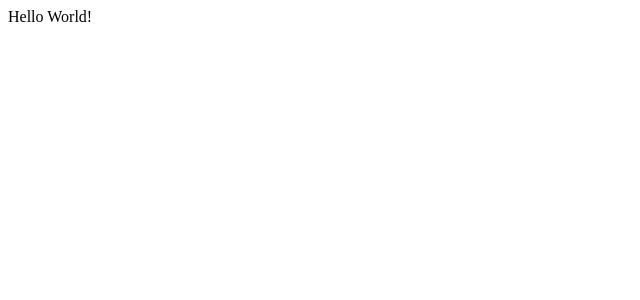
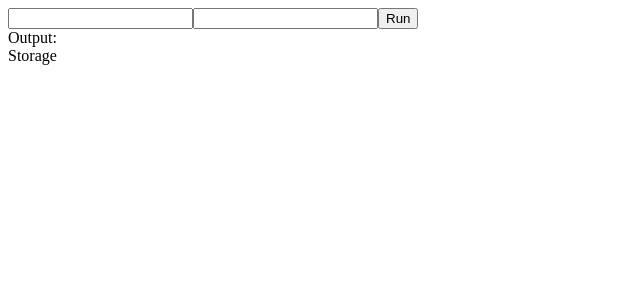
Before and after one commit to chvmvd/brainfuck-playground, a React (Vite) app: page / in a window 1280 px wide. Shown: the top 300 px of the page, without its empty margins (0-640 px from the left). Built offline with nearby package versions, Linux system fonts and the light colour scheme.

Commit message:
Create playground

```diff
--- a/src/App.tsx
+++ b/src/App.tsx
@@ -1,15 +1,67 @@
-import { useEffect } from "react";
-import reactLogo from "./assets/react.svg";
+import { useState } from "react";
+import { type Storage } from "./components/brainfuckDefinitions";
 import brainfuckInterpreter from "./components/brainfuckInterpreter";
+import brainfuckSyntaxChecker from "./components/brainfuckSyntaxChecker";
 
 function App() {
-  useEffect(() => {
-    const output = brainfuckInterpreter("++++++++[>++++++++<-]>+.+.+.", "");
-    console.log(output);
-  }, []);
+  const [sourceCode, setSourceCode] = useState<string>("");
+  const [input, setInput] = useState<string>("");
+  const [output, setOutput] = useState<string>("");
+  const [storage, setStorage] = useState<Storage>([]);
+  const [pointer, setPointer] = useState<number>(0);
   return (
     <>
-      <div>Hello World!</div>
+      <input
+        type="text"
+        value={sourceCode}
+        onChange={(e) => {
+          setSourceCode(e.target.value);
+        }}
+      />
+      <input
+        type="text"
+        value={input}
+        onChange={(e) => {
+          setInput(e.target.value);
+        }}
+      />
+      <button
+        onClick={() => {
+          if (brainfuckSyntaxChecker(sourceCode) === "OK") {
+            const result = brainfuckInterpreter(sourceCode, input);
+            setOutput(result.output);
+            setStorage(result.storage);
+            setPointer(result.pointer);
+          }
+        }}
+      >
+        Run
+      </button>
+      <div>
+        <span>Output:</span>
+        {output}
+      </div>
+      <div>
+        <span>Storage</span>
+        <table>
+          <tbody>
+            {[...Array(10)].map((_, i) => (
+              <tr key={i}>
+                {[...Array(10)].map((_, j) => (
+                  <td
+                    key={i * 10 + j}
+                    style={{
+                      color: i * 10 + j === pointer ? "skyblue" : "black",
+                    }}
+                  >
+                    {storage[i * 10 + j]}
+                  </td>
+                ))}
+              </tr>
+            ))}
+          </tbody>
+        </table>
+      </div>
     </>
   );
 }
--- a/src/components/brainfuckDefinitions.ts
+++ b/src/components/brainfuckDefinitions.ts
@@ -1,3 +1,4 @@
 export const brainfuckCommand = ["<", ">", "+", "-", ".", ",", "[", "]"];
 export type BrainfuckCommand = "<" | ">" | "+" | "-" | "." | "," | "[" | "]";
 export type BrainfuckCode = string;
+export type Storage = number[];
--- a/src/components/brainfuckInterpreter.ts
+++ b/src/components/brainfuckInterpreter.ts
@@ -1,10 +1,9 @@
 import {
   type BrainfuckCommand,
   type BrainfuckCode,
+  type Storage,
 } from "./brainfuckDefinitions";
 import brainfuckParser from "./brainfuckParser";
-
-type Storage = number[];
 
 function getNextCloseBracketIndex(
   parsedSourceCode: string,
@@ -47,7 +46,7 @@ export default function brainfuckInterpreter(
   input: string
 ) {
   const parsedSourceCode = brainfuckParser(sourceCode);
-  const storage: Storage = [...Array(1000000)].map((_) => 0);
+  const storage: Storage = [...Array(100)].map((_) => 0);
   let pointer = 0;
   let codePointer = 0;
   let output = "";
@@ -99,5 +98,5 @@ export default function brainfuckInterpreter(
         break;
     }
   }
-  return output;
+  return { output: output, storage: storage, pointer: pointer };
 }
```
